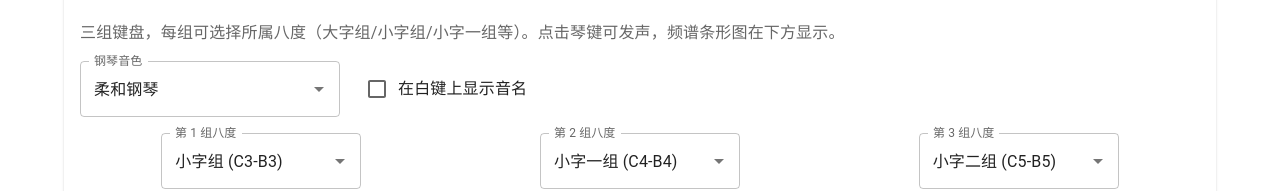
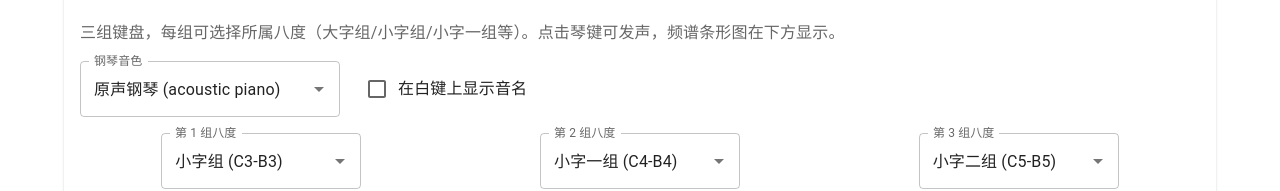
Before and after one commit to Rabbits-sys/musicTheoryTool, a React (Vite) app: page / in a window 1280 px wide. Both pictures are taken after a click on the tab "虚拟钢琴". Shown: the part 131-322 px from the top of the page. Built offline with nearby package versions, Linux system fonts and the light colour scheme.

Commit message:
feat: add timbre options and practice instructions to the music tool

```diff
--- a/src/App.jsx
+++ b/src/App.jsx
@@ -34,7 +34,7 @@ export default function App() {
                   1) 选择难度后，系统会按节拍依次显示 1–7 的数字。<br />
                   2) 在每个数字显示到下一个数字出现前，请对着麦克风唱出对应唱名：1=do，2=re，3=mi，4=fa，5=so/sol，6=la，7=ti/si。<br />
                   3) 练习结束后显示逐题判定与总体正确率。<br />
-                  4) 提示：请确保已允许麦克风访问，并已启动后端（FastAPI + Vosk）。
+                  4) 提示：请确保已允许麦克风访问。
                 </Alert>
               </Box>
               {stage === 'select' ? <DifficultySelector /> : stage === 'practice' ? <PracticeRunner /> : <ResultsView />}
--- a/src/audio/pianoEngine.js
+++ b/src/audio/pianoEngine.js
@@ -5,33 +5,33 @@ const midiToFreq = (m) => 440 * Math.pow(2, (m - 69) / 12)
 
 export const TIMBRE_OPTIONS = [
   {
-    key: 'soft',
-    label: '柔和钢琴',
+    key: 'acoustic_piano',
+    label: '原声钢琴 (acoustic piano)',
     config: {
-      osc1: 'sine', osc2: 'triangle', detune: 5,
+      osc1: 'triangle', osc2: 'sine', detune: 2,
       filterType: 'lowpass', filterFreq: 6000, filterQ: 0.5,
-      env: { attack: 0.01, decay: 0.2, sustain: 0.6, release: 0.4 },
+      env: { attack: 0.005, decay: 0.25, sustain: 0.55, release: 0.4 },
       masterGain: 0.2,
     },
   },
   {
-    key: 'bright',
-    label: '明亮钢琴',
+    key: 'acoustic_grand_piano',
+    label: '大钢琴 (acoustic grand piano)',
     config: {
-      osc1: 'sawtooth', osc2: 'square', detune: 8,
-      filterType: 'lowpass', filterFreq: 9000, filterQ: 0.7,
-      env: { attack: 0.005, decay: 0.15, sustain: 0.5, release: 0.3 },
+      osc1: 'triangle', osc2: 'sine', detune: 3,
+      filterType: 'lowpass', filterFreq: 6500, filterQ: 0.6,
+      env: { attack: 0.003, decay: 0.35, sustain: 0.6, release: 0.45 },
       masterGain: 0.2,
     },
   },
   {
-    key: 'epiano',
-    label: '电钢琴',
+    key: 'bright_acoustic_piano',
+    label: '亮色钢琴 (bright acoustic piano)',
     config: {
-      osc1: 'triangle', osc2: 'sine', detune: 2,
-      filterType: 'lowpass', filterFreq: 5000, filterQ: 0.3,
-      env: { attack: 0.01, decay: 0.3, sustain: 0.7, release: 0.5 },
-      masterGain: 0.18,
+      osc1: 'sawtooth', osc2: 'square', detune: 6,
+      filterType: 'lowpass', filterFreq: 10000, filterQ: 0.7,
+      env: { attack: 0.002, decay: 0.18, sustain: 0.45, release: 0.3 },
+      masterGain: 0.2,
     },
   },
 ]
@@ -41,8 +41,8 @@ export class PianoEngine {
     this.ctx = null
     this.master = null
     this.analyser = null
-    this.voices = new Map() // key: id, value: {osc1, osc2, gain, filter}
-    this.timbreKey = 'soft'
+    this.voices = new Map()
+    this.timbreKey = 'acoustic_piano'
     this.timbre = TIMBRE_OPTIONS[0].config
   }
 
@@ -53,6 +53,7 @@ export class PianoEngine {
     master.gain.value = this.timbre?.masterGain ?? 0.2
     const analyser = ctx.createAnalyser()
     analyser.fftSize = 2048
+    analyser.smoothingTimeConstant = 0.7
     master.connect(analyser)
     analyser.connect(ctx.destination)
 
--- a/src/pages/PianoPage.jsx
+++ b/src/pages/PianoPage.jsx
@@ -12,7 +12,7 @@ export default function PianoPage() {
 
   const [groupKeys, setGroupKeys] = useState(['small', 'one', 'two'])
   const [showLabels, setShowLabels] = useState(false)
-  const [timbreKey, setTimbreKey] = useState('soft')
+  const [timbreKey, setTimbreKey] = useState('acoustic_piano')
 
   const options = useMemo(() => OCTAVE_OPTIONS, [])
   const timbreOptions = useMemo(() => TIMBRE_OPTIONS, [])
```
